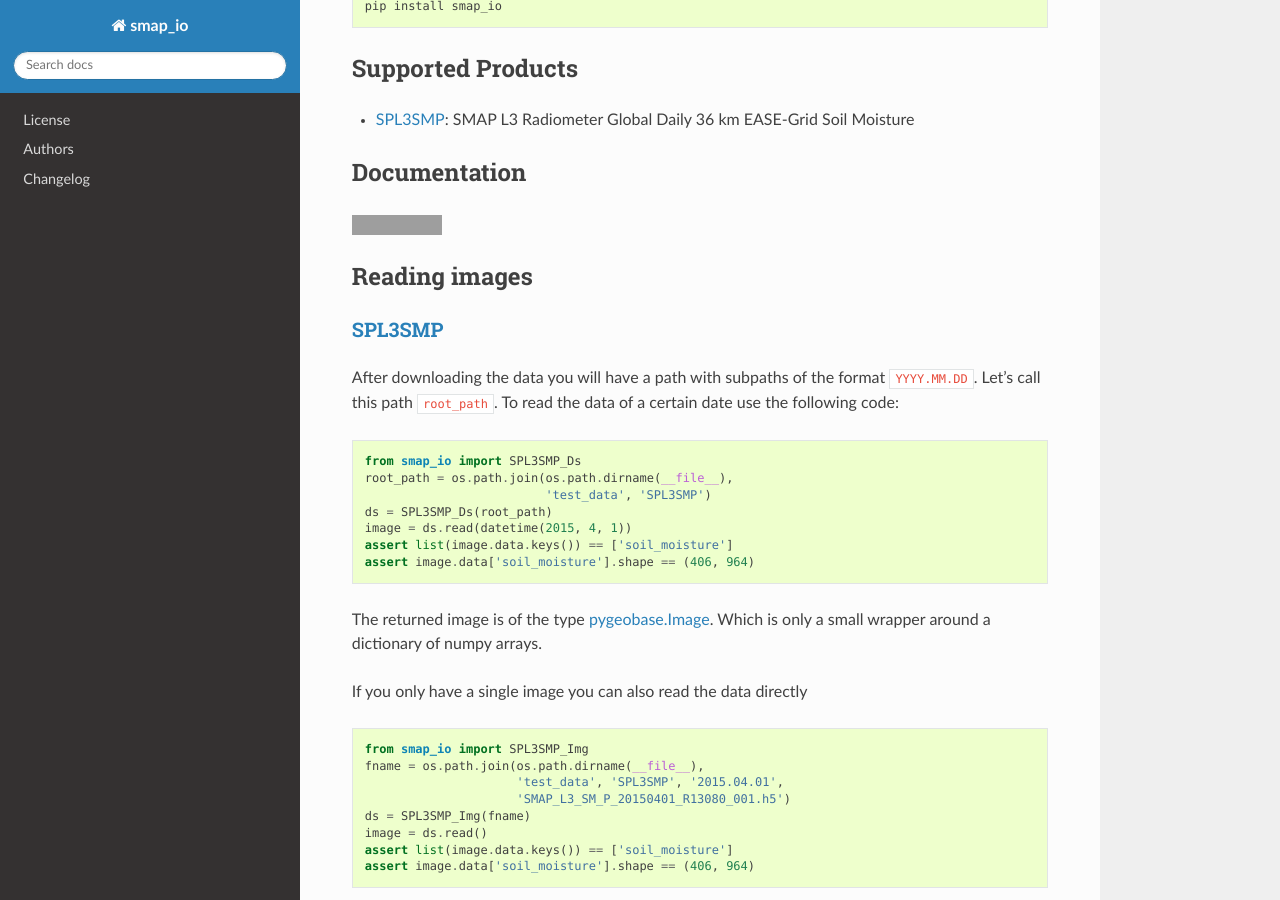
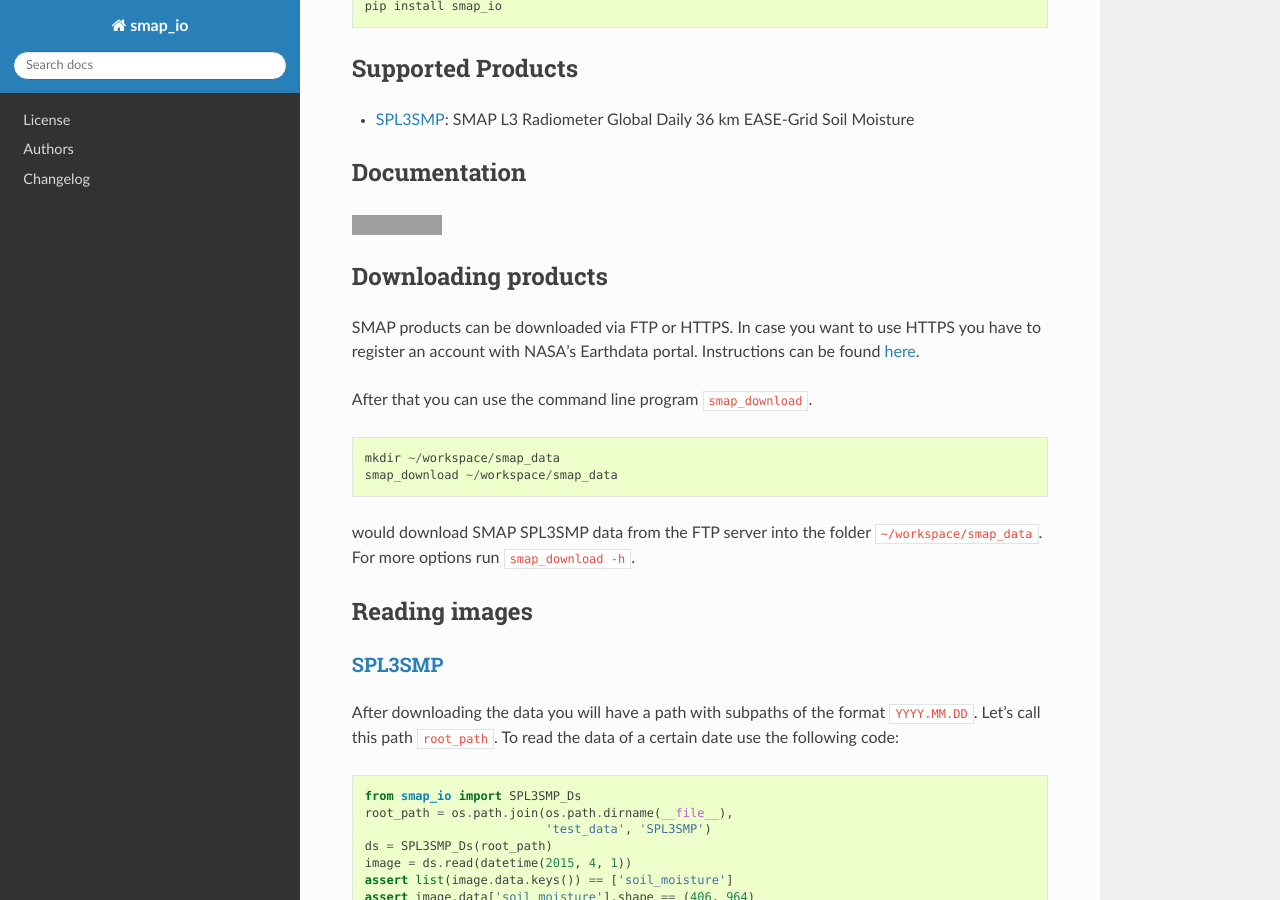
Before and after one commit to TUW-GEO/smap_io, a Sphinx documentation site: the page built from docs/index.rst, in a window 1280 px wide and 900 px high, scrolled down 452 px. Built offline with Sphinx 7.4.7 and the Read the Docs theme 2.0.0, drawn with Linux system fonts in a browser that asks for light colours; formulas are drawn with MathJax 3; pages that are not in the unit, such as notebooks, are missing from menus; the version number could not be read and is left out; grey boxes are pictures that could not be loaded.

Commit message:
Add documentation about download script.

```diff
--- a/docs/index.rst
+++ b/docs/index.rst
@@ -1,4 +1,22 @@
 .. include:: ../README.rst
+
+Downloading products
+====================
+
+SMAP products can be downloaded via FTP or HTTPS. In case you want to use HTTPS
+you have to register an account with NASA's Earthdata portal. Instructions can
+be found `here
+<http://disc.sci.gsfc.nasa.gov/registration/registration-for-data-access>`_.
+
+After that you can use the command line program ``smap_download``.
+
+.. code::
+
+   mkdir ~/workspace/smap_data
+   smap_download ~/workspace/smap_data
+
+would download SMAP SPL3SMP data from the FTP server into the folder
+``~/workspace/smap_data``. For more options run ``smap_download -h``.
 
 Reading images
 ==============
```
